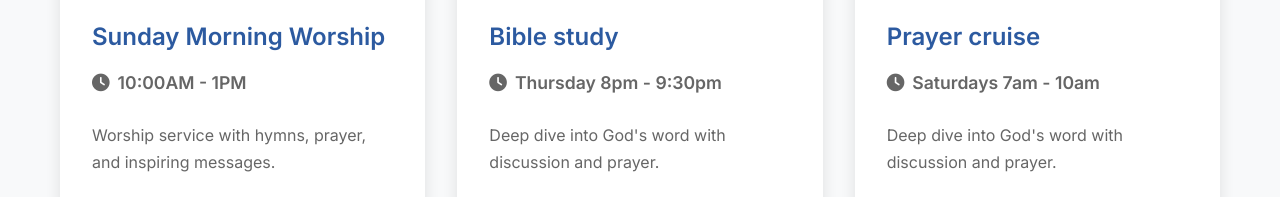
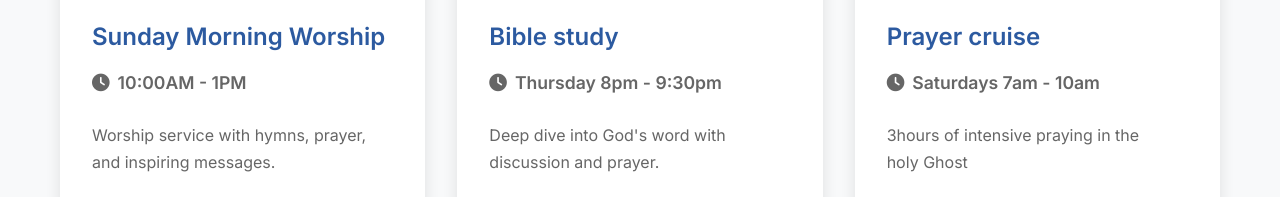
Before and after one commit to bello-thompsondavid/powercityinternationalhampshire, a plain HTML site: page index.html in a window 1280 px wide. Shown: the part 2440-2637 px from the top of the page. Drawn offline with Linux system fonts and the light colour scheme.

Commit message:
Update index.html

```diff
--- a/index.html
+++ b/index.html
@@ -202,7 +202,7 @@
                     <div class="service-content">
                         <h3>Prayer cruise</h3>
                         <p class="service-time"><i class="fas fa-clock"></i>Saturdays 7am - 10am</p>
-                        <p>Deep dive into God's word with discussion and prayer.</p>
+                        <p>3hours of intensive praying in the holy Ghost</p>
                         <ul class="service-features">
                             <li><i class="fas fa-comments"></i>Via zoom</li>
 
```
